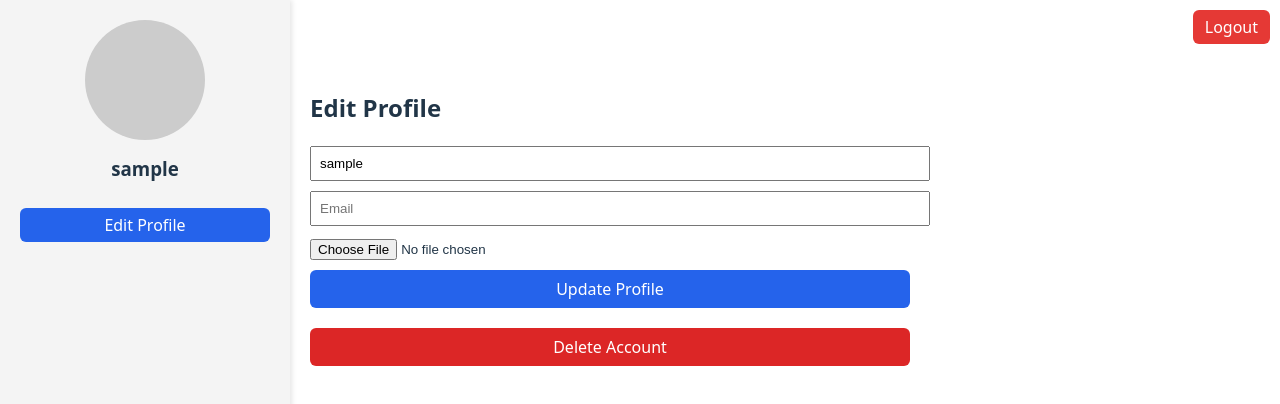
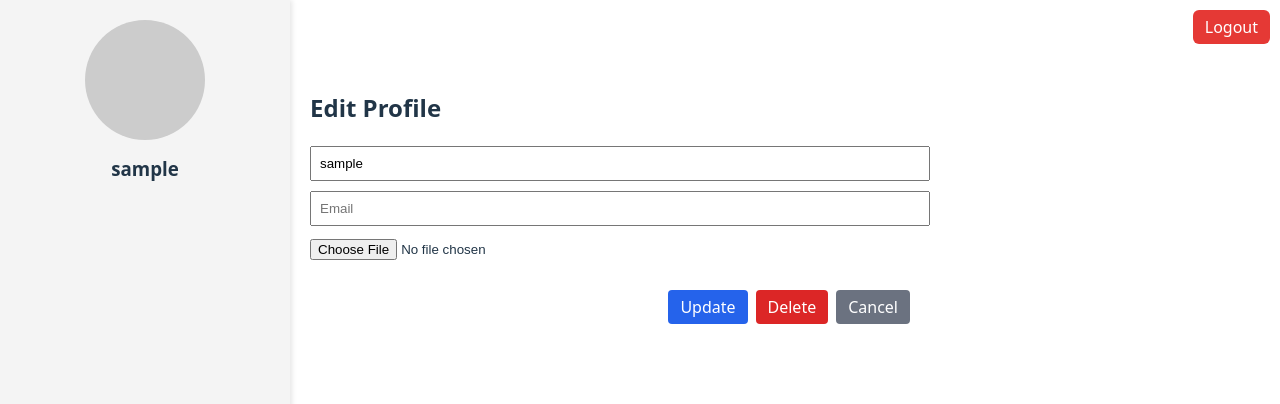
Before and after one commit to wayside-jr/Demo-dating-app, a React (Vite) app in the folder dating-app/: page /edit-profile in a window 1280 px wide. Shown: the top 404 px of the page. Built offline with nearby package versions, Linux system fonts and the light colour scheme; no server answers; sample sign-in values are in the browser's storage.

Commit message:
edit profile

```diff
--- a/dating-app/src/pages/EditProfile.jsx
+++ b/dating-app/src/pages/EditProfile.jsx
@@ -9,7 +9,6 @@ export default function EditProfile({ token, currentUser, setCurrentUser, onLogo
   const [msg, setMsg] = useState("");
   const navigate = useNavigate();
 
-  // Fetch current user data from backend
   useEffect(() => {
     const fetchUser = async () => {
       try {
@@ -39,13 +38,9 @@ export default function EditProfile({ token, currentUser, setCurrentUser, onLogo
       });
 
       const updatedUser = res.data;
-
-      // Update localStorage
       localStorage.setItem("username", updatedUser.username);
       localStorage.setItem("email", updatedUser.email);
       localStorage.setItem("photo", updatedUser.photo || "");
-
-      // Update parent state
       setCurrentUser && setCurrentUser(updatedUser);
 
       setMsg("Profile updated successfully!");
@@ -55,7 +50,6 @@ export default function EditProfile({ token, currentUser, setCurrentUser, onLogo
     }
   };
 
-  // Delete account function
   const handleDelete = async () => {
     if (!window.confirm("Are you sure you want to delete your account?")) return;
 
@@ -64,7 +58,6 @@ export default function EditProfile({ token, currentUser, setCurrentUser, onLogo
         headers: { Authorization: `Bearer ${token}` },
       });
 
-      // Clear storage & logout
       localStorage.clear();
       setCurrentUser && setCurrentUser({ username: "", email: "", photo: "" });
       onLogout && onLogout();
@@ -72,6 +65,10 @@ export default function EditProfile({ token, currentUser, setCurrentUser, onLogo
     } catch (err) {
       setMsg(err?.response?.data?.msg || "Delete failed");
     }
+  };
+
+  const handleCancel = () => {
+    navigate("/users");
   };
 
   return (
@@ -113,22 +110,6 @@ export default function EditProfile({ token, currentUser, setCurrentUser, onLogo
         )}
         <h3 style={{ margin: "5px 0" }}>{currentUser.username}</h3>
         <p style={{ margin: "5px 0", fontSize: "0.9rem" }}>{currentUser.email}</p>
-
-        <button
-          onClick={() => navigate("/edit-profile")}
-          style={{
-            marginTop: "10px",
-            padding: "6px 12px",
-            background: "#2563eb",
-            color: "#fff",
-            border: "none",
-            borderRadius: "6px",
-            cursor: "pointer",
-            width: "100%",
-          }}
-        >
-          Edit Profile
-        </button>
       </aside>
 
       {/* Main content */}
@@ -138,11 +119,16 @@ export default function EditProfile({ token, currentUser, setCurrentUser, onLogo
           maxWidth: "600px",
           margin: "50px auto",
           padding: "20px",
+          display: "flex",
+          flexDirection: "column",
+          justifyContent: "space-between",
         }}
       >
+        <div>
           <h2>Edit Profile</h2>
-        {msg && <p style={{ color: msg.includes("failed") ? "red" : "green" }}>{msg}</p>}
-
+          {msg && (
+            <p style={{ color: msg.includes("failed") ? "red" : "green" }}>{msg}</p>
+          )}
           <form onSubmit={handleSubmit} encType="multipart/form-data">
             <input
               type="text"
@@ -166,37 +152,59 @@ export default function EditProfile({ token, currentUser, setCurrentUser, onLogo
               onChange={(e) => setPhoto(e.target.files[0])}
               style={{ marginBottom: "10px" }}
             />
+            {/* Buttons container */}
+            <div
+              style={{
+                display: "flex",
+                justifyContent: "flex-end",
+                gap: "8px",
+                marginTop: "20px",
+              }}
+            >
               <button
                 type="submit"
                 style={{
-              width: "100%",
-              padding: "8px",
+                  padding: "6px 12px",
                   backgroundColor: "#2563eb",
                   color: "#fff",
                   border: "none",
-              borderRadius: "6px",
+                  borderRadius: "4px",
                   cursor: "pointer",
                 }}
               >
-            Update Profile
+                Update
               </button>
-        </form>
-
               <button
+                type="button"
                 onClick={handleDelete}
                 style={{
-            marginTop: "20px",
-            width: "100%",
-            padding: "8px",
+                  padding: "6px 12px",
                   backgroundColor: "#dc2626",
                   color: "#fff",
                   border: "none",
-            borderRadius: "6px",
+                  borderRadius: "4px",
                   cursor: "pointer",
                 }}
               >
-          Delete Account
+                Delete
               </button>
+              <button
+                type="button"
+                onClick={handleCancel}
+                style={{
+                  padding: "6px 12px",
+                  backgroundColor: "#6b7280",
+                  color: "#fff",
+                  border: "none",
+                  borderRadius: "4px",
+                  cursor: "pointer",
+                }}
+              >
+                Cancel
+              </button>
+            </div>
+          </form>
+        </div>
       </div>
     </div>
   );
```
Lines whose indentation alone changed are shown as unchanged.
